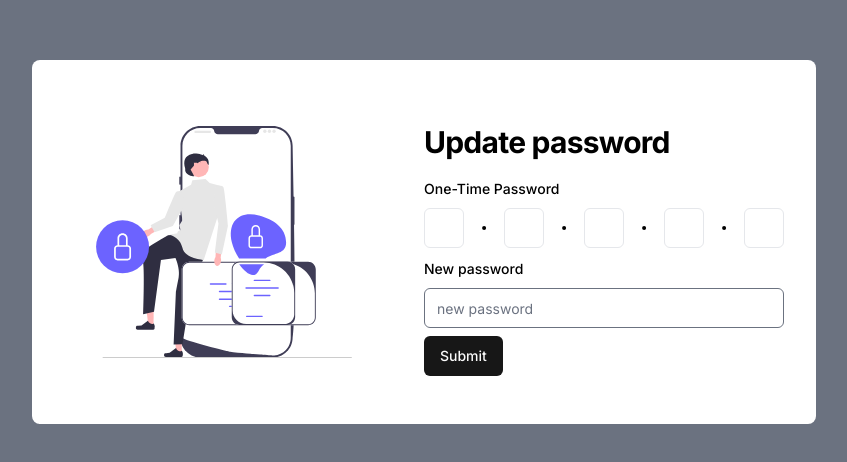
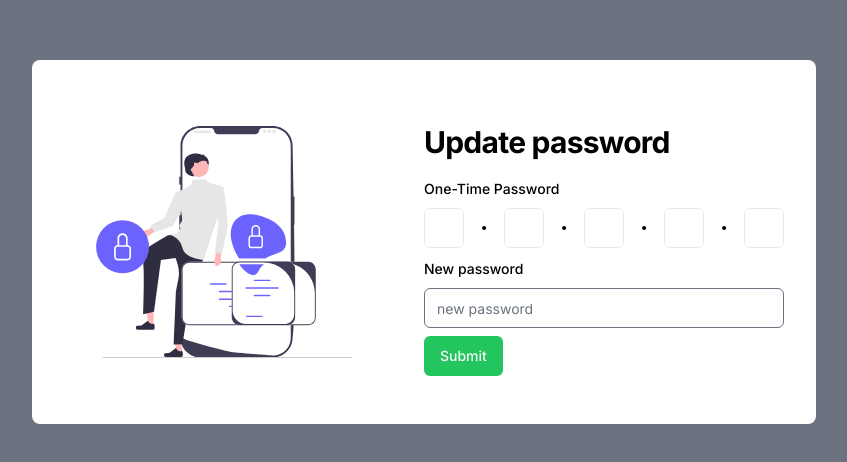
Before and after one commit to kissslayyy/Zophix-web, a Next.js app: page /reset-password/1 in a window 1280 px wide. Shown: the part 158-620 px from the top of the page, without its empty margins (216-1063 px from the left). Built offline with nearby package versions, Linux system fonts and the light colour scheme.

Commit message:
feat: added loaders

```diff
--- a/src/app/(auth)/reset-password/[email]/page.tsx
+++ b/src/app/(auth)/reset-password/[email]/page.tsx
@@ -35,19 +35,21 @@ import {
   InputOTPSlot,
 } from "@/components/ui/input-otp";
 import Image from "next/image";
+import { useState } from "react";
 
 export default function Page({ params }: { params: { email: string } }) {
+  const [isSubmitting, setIsSubmitting] = useState(false);
   const router = useRouter();
   const form = useForm<z.infer<typeof ResetPasswordSchema>>({
     resolver: zodResolver(ResetPasswordSchema),
   });
   const onSubmit = async (data: z.infer<typeof ResetPasswordSchema>) => {
+    setIsSubmitting(true);
     try {
       const response = await axios.post(`/api/password-reset`, {
         email: decodeURIComponent(params.email),
         verifyCode: data.verifyCode,
-        newPassword:data.newPassword
-
+        newPassword: data.newPassword,
       });
       toast.success(response.data.message);
       router.replace("/sign-in");
@@ -56,6 +58,7 @@ export default function Page({ params }: { params: { email: string } }) {
 
       toast.error(error.message);
     }
+    setIsSubmitting(false);
   };
   return (
     <div className="flex justify-center  items-center lg:min-h-screen bg-gray-500">
@@ -126,8 +129,12 @@ export default function Page({ params }: { params: { email: string } }) {
                     <FormItem>
                       <FormLabel>New password</FormLabel>
                       <FormControl>
-                      <Input type="password" className="text-black" placeholder="new password" {...field} />
-
+                        <Input
+                          type="password"
+                          className="text-black"
+                          placeholder="new password"
+                          {...field}
+                        />
                       </FormControl>
 
                       <FormMessage />
@@ -135,8 +142,13 @@ export default function Page({ params }: { params: { email: string } }) {
                   )}
                 />
 
-
-                <Button type="submit">Submit</Button>
+                <Button
+                  disabled={isSubmitting}
+                  variant={"update"}
+                  type="submit"
+                >
+                  {isSubmitting ? "Submitting..." : "Submit"}
+                </Button>
               </form>
             </Form>
           </div>
@@ -144,6 +156,5 @@ export default function Page({ params }: { params: { email: string } }) {
         </div>
       </div>
     </div>
-
   );
 }
--- a/src/app/(auth)/reset-password/page.tsx
+++ b/src/app/(auth)/reset-password/page.tsx
@@ -95,8 +95,13 @@ export default function SignInForm() {
               />
 
               <div>
-                <Button className=" " variant="update" type="submit">
-                  Submit
+                <Button
+                  className=" "
+                  disabled={isSubmitting}
+                  variant="update"
+                  type="submit"
+                >
+                  {isSubmitting ? "Submitting..." : " Submit"}
                 </Button>
               </div>
             </form>
--- a/src/app/(auth)/sign-in/page.tsx
+++ b/src/app/(auth)/sign-in/page.tsx
@@ -21,6 +21,7 @@ import { toast } from "sonner";
 import result from "postcss/lib/result";
 import Image from "next/image";
 import { useState } from "react";
+import { Loader2 } from "lucide-react";
 
 export default function SignInForm() {
   const router = useRouter();
@@ -116,7 +117,13 @@ export default function SignInForm() {
                   variant="update"
                   type="submit"
                 >
-                  {isLoading ? "Loading..." : "Log-In"}
+                  {isLoading ? (
+                    <>
+                      <Loader2 className=" size-4 animate-spin" /> Loading...
+                    </>
+                  ) : (
+                    "Log-In"
+                  )}
                 </Button>
               </div>
             </form>
```
Lines whose indentation alone changed are shown as unchanged.
